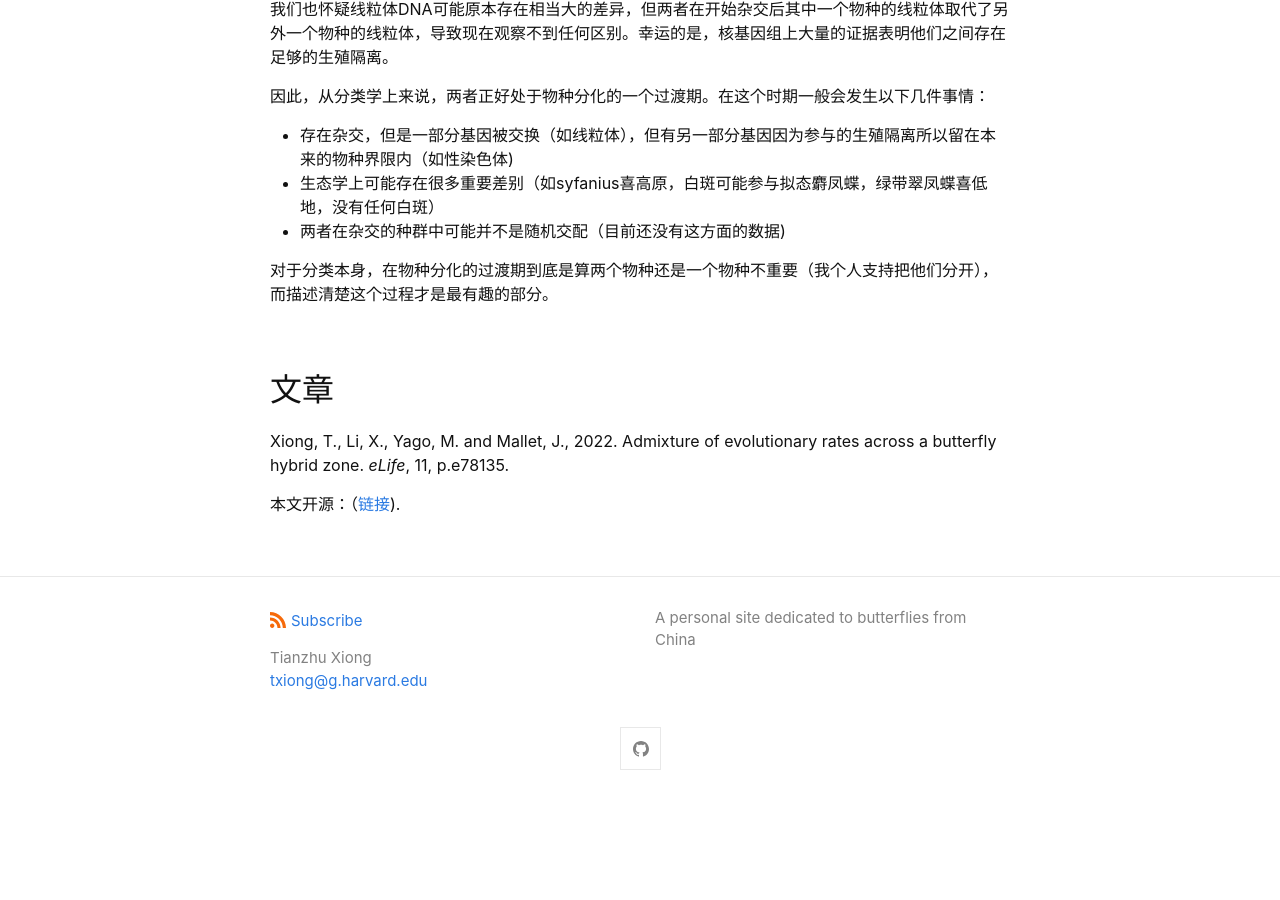
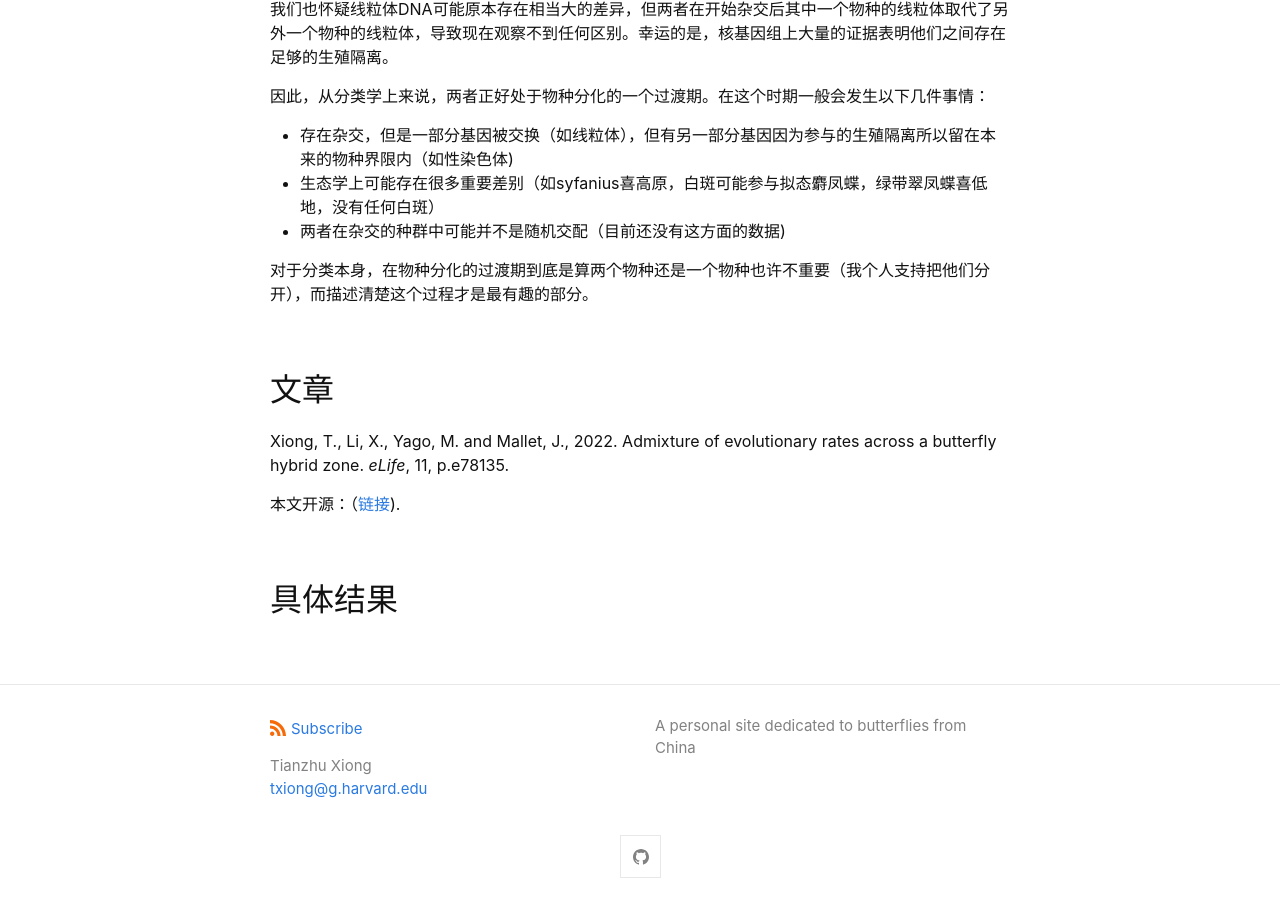
Before and after one commit to tzxiong/Butterflies-of-China, a Jekyll site: the page built from _posts/2022-07-12-maackii-syfanius-CHN-post.md, in a window 1280 px wide and 900 px high, scrolled down 1609 px. Built offline with Jekyll 4.4.1, drawn with Linux system fonts in a browser that asks for light colours; before the commit the page ends 2414 px from its top, so only the background shows below that.

Commit message:
Update 2022-07-12-maackii-syfanius-CHN-post.md

```diff
--- a/_posts/2022-07-12-maackii-syfanius-CHN-post.md
+++ b/_posts/2022-07-12-maackii-syfanius-CHN-post.md
@@ -35,10 +35,12 @@ categories: Research
 * 生态学上可能存在很多重要差别（如syfanius喜高原，白斑可能参与拟态麝凤蝶，绿带翠凤蝶喜低地，没有任何白斑）
 * 两者在杂交的种群中可能并不是随机交配（目前还没有这方面的数据)
 
-对于分类本身，在物种分化的过渡期到底是算两个物种还是一个物种不重要（我个人支持把他们分开），而描述清楚这个过程才是最有趣的部分。
+对于分类本身，在物种分化的过渡期到底是算两个物种还是一个物种也许不重要（我个人支持把他们分开），而描述清楚这个过程才是最有趣的部分。
 
 ## 文章
 
 Xiong, T., Li, X., Yago, M. and Mallet, J., 2022. Admixture of evolutionary rates across a butterfly hybrid zone. *eLife*, 11, p.e78135.
 
 本文开源：（[链接](https://doi.org/10.7554/eLife.78135)).
+
+## 具体结果
```
